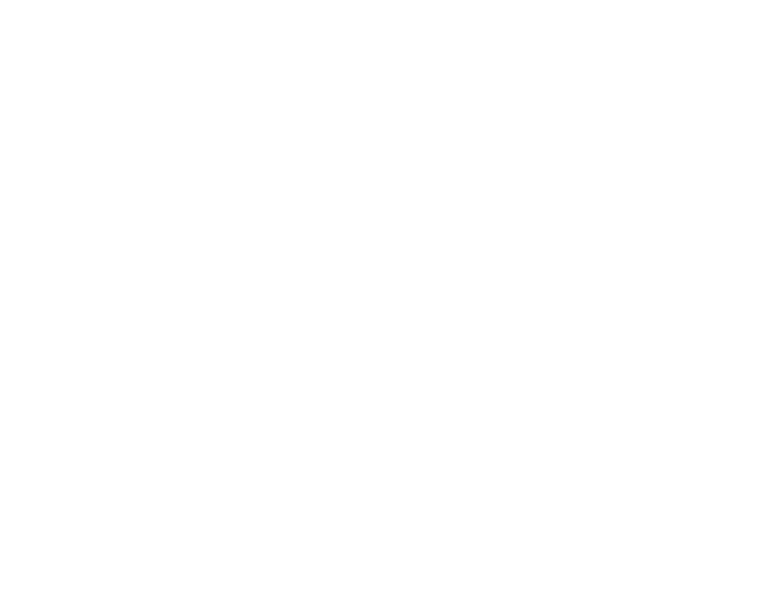
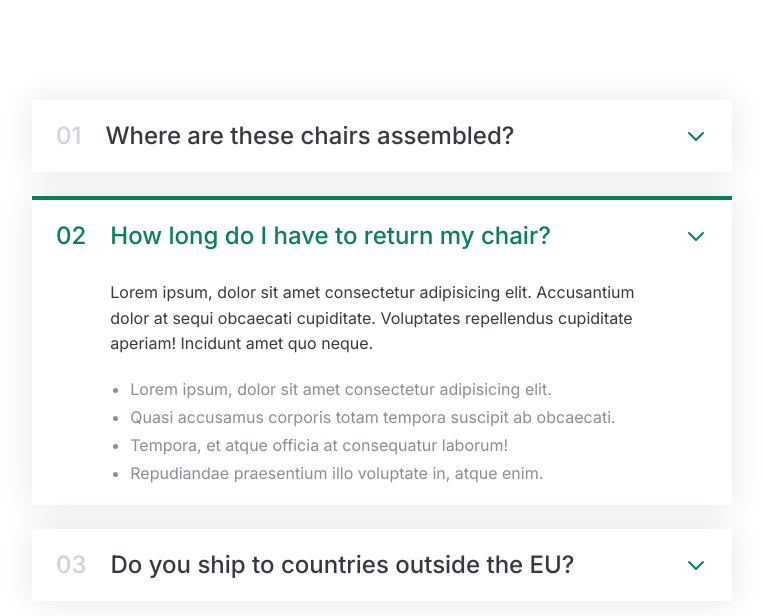
Before and after one commit to 0Parus0/accordian, a plain HTML site: page index.html in a window 1280 px wide. Shown: the whole page, without its empty margins (258-1021 px from the left). Drawn offline with Linux system fonts and the light colour scheme.

Commit message:
accordian complete

```diff
--- a/index.html
+++ b/index.html
@@ -1,12 +1,120 @@
 <!DOCTYPE html>
 <html lang="en">
-<head>
-    <meta charset="UTF-8">
-    <meta http-equiv="X-UA-Compatible" content="IE=edge">
-    <meta name="viewport" content="width=device-width, initial-scale=1.0">
-    <title>Accordian</title>
-</head>
-<body>
+  <head>
+    <meta charset="UTF-8" />
+    <meta http-equiv="X-UA-Compatible" content="IE=edge" />
+    <meta name="viewport" content="width=device-width, initial-scale=1.0" />
+    <link
+      href="https://fonts.googleapis.com/css2?family=Inter:wght@400;500;700&display=swap"
+      rel="stylesheet"
+    />
+    <link rel="stylesheet" href="./styles.css" />
 
-</body>
+    <title>Accordion Component</title>
+  </head>
+  <body>
+    <div class="accordion">
+      <div class="item">
+        <p class="number">01</p>
+        <p class="text">Where are these chairs assembled?</p>
+        <svg
+          xmlns="http://www.w3.org/2000/svg"
+          class="icon"
+          fill="none"
+          viewBox="0 0 24 24"
+          stroke="currentColor"
+        >
+          <path
+            stroke-linecap="round"
+            stroke-linejoin="round"
+            stroke-width="2"
+            d="M19 9l-7 7-7-7"
+          />
+        </svg>
+        <div class="hidden-box">
+          <p>
+            Lorem ipsum, dolor sit amet consectetur adipisicing elit.
+            Accusantium dolor at sequi obcaecati cupiditate. Voluptates
+            repellendus cupiditate aperiam! Incidunt amet quo neque.
+          </p>
+          <ul>
+            <li>Lorem ipsum, dolor sit amet consectetur adipisicing elit.</li>
+            <li>
+              Quasi accusamus corporis totam tempora suscipit ab obcaecati.
+            </li>
+            <li>Tempora, et atque officia at consequatur laborum!</li>
+            <li>Repudiandae praesentium illo voluptate in, atque enim.</li>
+          </ul>
+        </div>
+      </div>
+
+      <div class="item open">
+        <p class="number">02</p>
+        <p class="text">How long do I have to return my chair?</p>
+        <svg
+          xmlns="http://www.w3.org/2000/svg"
+          class="icon"
+          fill="none"
+          viewBox="0 0 24 24"
+          stroke="currentColor"
+        >
+          <path
+            stroke-linecap="round"
+            stroke-linejoin="round"
+            stroke-width="2"
+            d="M19 9l-7 7-7-7"
+          />
+        </svg>
+        <div class="hidden-box">
+          <p>
+            Lorem ipsum, dolor sit amet consectetur adipisicing elit.
+            Accusantium dolor at sequi obcaecati cupiditate. Voluptates
+            repellendus cupiditate aperiam! Incidunt amet quo neque.
+          </p>
+          <ul>
+            <li>Lorem ipsum, dolor sit amet consectetur adipisicing elit.</li>
+            <li>
+              Quasi accusamus corporis totam tempora suscipit ab obcaecati.
+            </li>
+            <li>Tempora, et atque officia at consequatur laborum!</li>
+            <li>Repudiandae praesentium illo voluptate in, atque enim.</li>
+          </ul>
+        </div>
+      </div>
+
+      <div class="item">
+        <p class="number">03</p>
+        <p class="text">Do you ship to countries outside the EU?</p>
+        <svg
+          xmlns="http://www.w3.org/2000/svg"
+          class="icon"
+          fill="none"
+          viewBox="0 0 24 24"
+          stroke="currentColor"
+        >
+          <path
+            stroke-linecap="round"
+            stroke-linejoin="round"
+            stroke-width="2"
+            d="M19 9l-7 7-7-7"
+          />
+        </svg>
+        <div class="hidden-box">
+          <p>
+            Lorem ipsum, dolor sit amet consectetur adipisicing elit.
+            Accusantium dolor at sequi obcaecati cupiditate. Voluptates
+            repellendus cupiditate aperiam! Incidunt amet quo neque.
+          </p>
+          <ul>
+            <li>Lorem ipsum, dolor sit amet consectetur adipisicing elit.</li>
+            <li>
+              Quasi accusamus corporis totam tempora suscipit ab obcaecati.
+            </li>
+            <li>Tempora, et atque officia at consequatur laborum!</li>
+            <li>Repudiandae praesentium illo voluptate in, atque enim.</li>
+          </ul>
+        </div>
+      </div>
+    </div>
+  </body>
 </html>
--- a/styles.css
+++ b/styles.css
@@ -0,0 +1,93 @@
+
+      /*
+      SPACING SYSTEM (px)
+      2 / 4 / 8 / 12 / 16 / 24 / 32 / 48 / 64 / 80 / 96 / 128
+      FONT SIZE SYSTEM (px)
+      10 / 12 / 14 / 16 / 18 / 20 / 24 / 30 / 36 / 44 / 52 / 62 / 74 / 86 / 98
+      */
+      /*
+      MAIN COLOR: #087f5b
+      GREY COLOR: #343a40
+      */
+
+      * {
+        margin: 0;
+        padding: 0;
+        box-sizing: border-box;
+      }
+
+      body {
+        font-family: "Inter", sans-serif;
+        color: #343a40;
+        line-height: 1;
+      }
+
+      .accordion {
+        width: 700px;
+        margin: 100px auto;
+
+        display: flex;
+        flex-direction: column;
+        gap: 24px;
+      }
+
+      .item {
+        box-shadow: 0 0 32px rgba(0, 0, 0, 0.1);
+        padding: 24px;
+
+        display: grid;
+        grid-template-columns: auto 1fr auto;
+        column-gap: 24px;
+        row-gap: 32px;
+        align-items: center;
+      }
+
+      .number,
+      .text {
+        font-size: 24px;
+        font-weight: 500;
+        /* color: #087f5b; */
+      }
+
+      .number {
+        color: #ced4da;
+      }
+
+      .icon {
+        width: 24px;
+        height: 24px;
+        stroke: #087f5b;
+      }
+
+      .hidden-box {
+        grid-column: 2;
+        display: none;
+      }
+
+      .hidden-box p {
+        line-height: 1.6;
+        margin-bottom: 24px;
+      }
+
+      .hidden-box ul {
+        color: #868e96;
+        margin-left: 20px;
+
+        display: flex;
+        flex-direction: column;
+        gap: 12px;
+      }
+
+      /* OPEN STATE */
+      .open {
+        border-top: 4px solid #087f5b;
+      }
+
+      .open .hidden-box {
+        display: block;
+      }
+
+      .open .number,
+      .open .text {
+        color: #087f5b;
+      }
```
Also changed, not shown: hero.jpg (added), maria.jpg (added).
